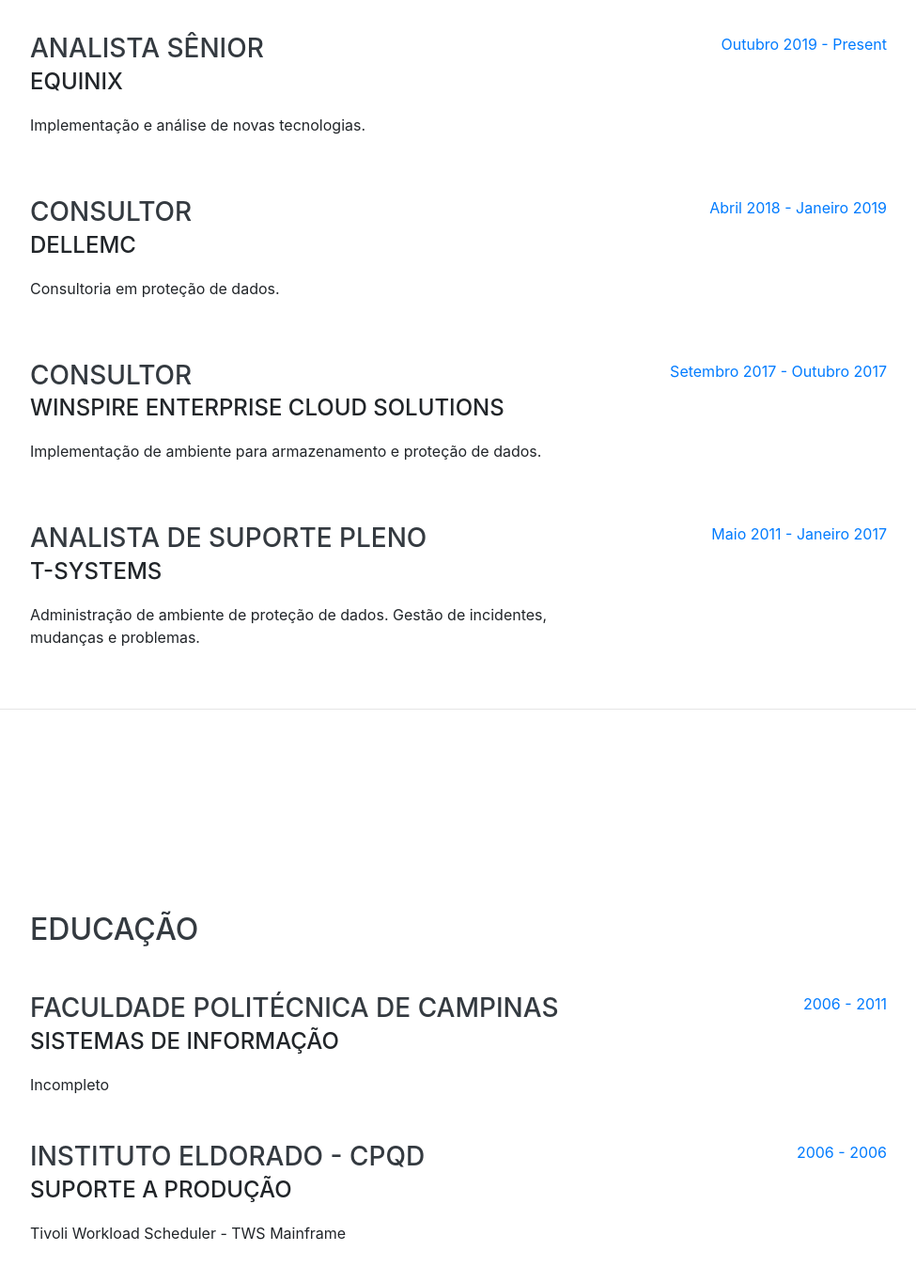
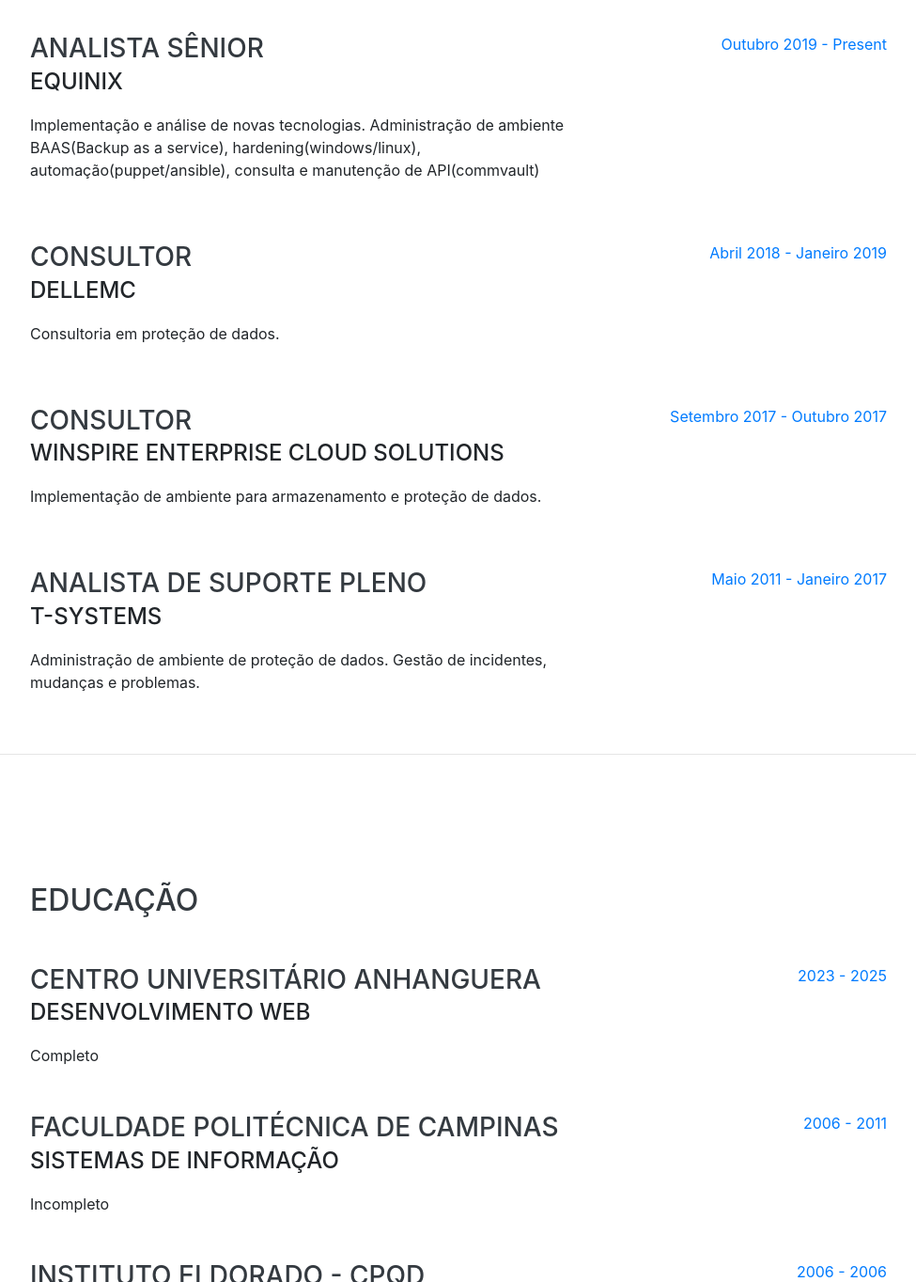
Before and after one commit to zamariolajr/zamariolajr.github.io, a website with bundled scripts: page index.html in a window 1280 px wide. Shown: the part 900-2264 px from the top of the page at 94% size, without its empty margins (288-1263 px from the left). Built offline with nearby package versions, Linux system fonts and the light colour scheme; a web font is replaced by a local one.

Commit message:
Atualização de curso finalizado de graduação

```diff
--- a/index.html
+++ b/index.html
@@ -66,7 +66,7 @@
         <h1 class="mb-0">Jose
           <span class="text-primary">Zamariola</span>
         </h1>
-        <div class="subheading mb-5">Rua Oswaldo Seiffert 239 · Campinas, SP 13051233 · (19) 98119-2770 ·
+        <div class="subheading mb-5">Campinas, SP · (19) 98119-2770 ·
           <a href="mailto:zamariolajr@gmail.com">zamariolajr@gmail.com</a>
         </div>
         <p class="lead mb-5">Possuo experiência em ambientes de alta disponibilidade, suporte de aplicações, implementações, levantamento de dados e tomada de decisão. No momento buscando oportunidade em ambiente colaborativo e descontraído que proporcione aprendizado de desenvolvimento front-end na prática.</p>
@@ -97,7 +97,7 @@
           <div class="resume-content">
             <h3 class="mb-0">Analista Sênior</h3>
             <div class="subheading mb-3">Equinix</div>
-            <p>Implementação e análise de novas tecnologias.</p>
+            <p>Implementação e análise de novas tecnologias. Administração de ambiente BAAS(Backup as a service), hardening(windows/linux), automação(puppet/ansible), consulta e manutenção de API(commvault)</p>
           </div>
           <div class="resume-date text-md-right">
             <span class="text-primary">Outubro 2019 - Present</span>
@@ -146,6 +146,17 @@
     <section class="resume-section p-3 p-lg-5 d-flex align-items-center" id="education">
       <div class="w-100">
         <h2 class="mb-5">Educação</h2>
+
+        <div class="resume-item d-flex flex-column flex-md-row justify-content-between mb-5">
+          <div class="resume-content">
+            <h3 class="mb-0">Centro Universitário Anhanguera</h3>
+            <div class="subheading mb-3">Desenvolvimento Web</div>
+            <div>Completo</div>
+          </div>
+          <div class="resume-date text-md-right">
+            <span class="text-primary">2023 - 2025</span>
+          </div>
+        </div>
 
         <div class="resume-item d-flex flex-column flex-md-row justify-content-between mb-5">
           <div class="resume-content">
```
